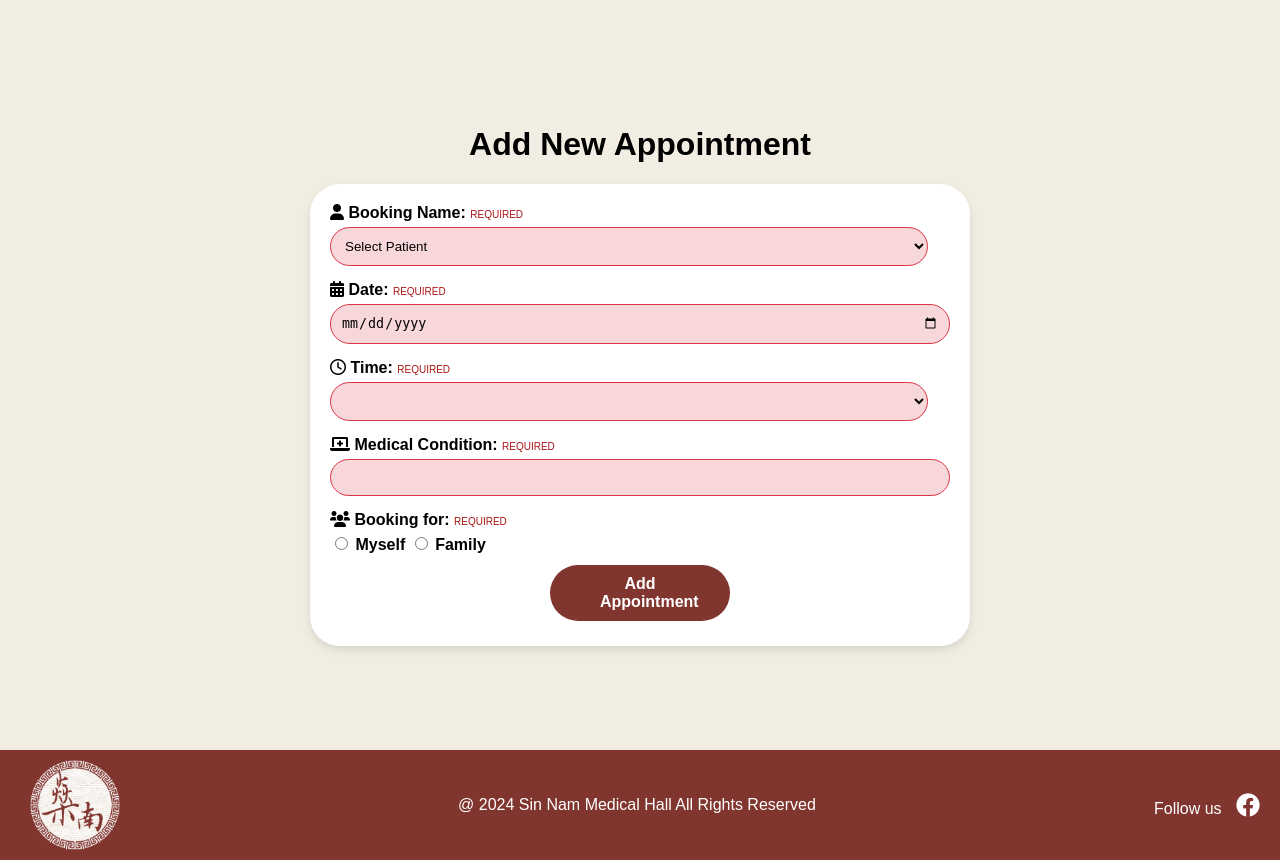
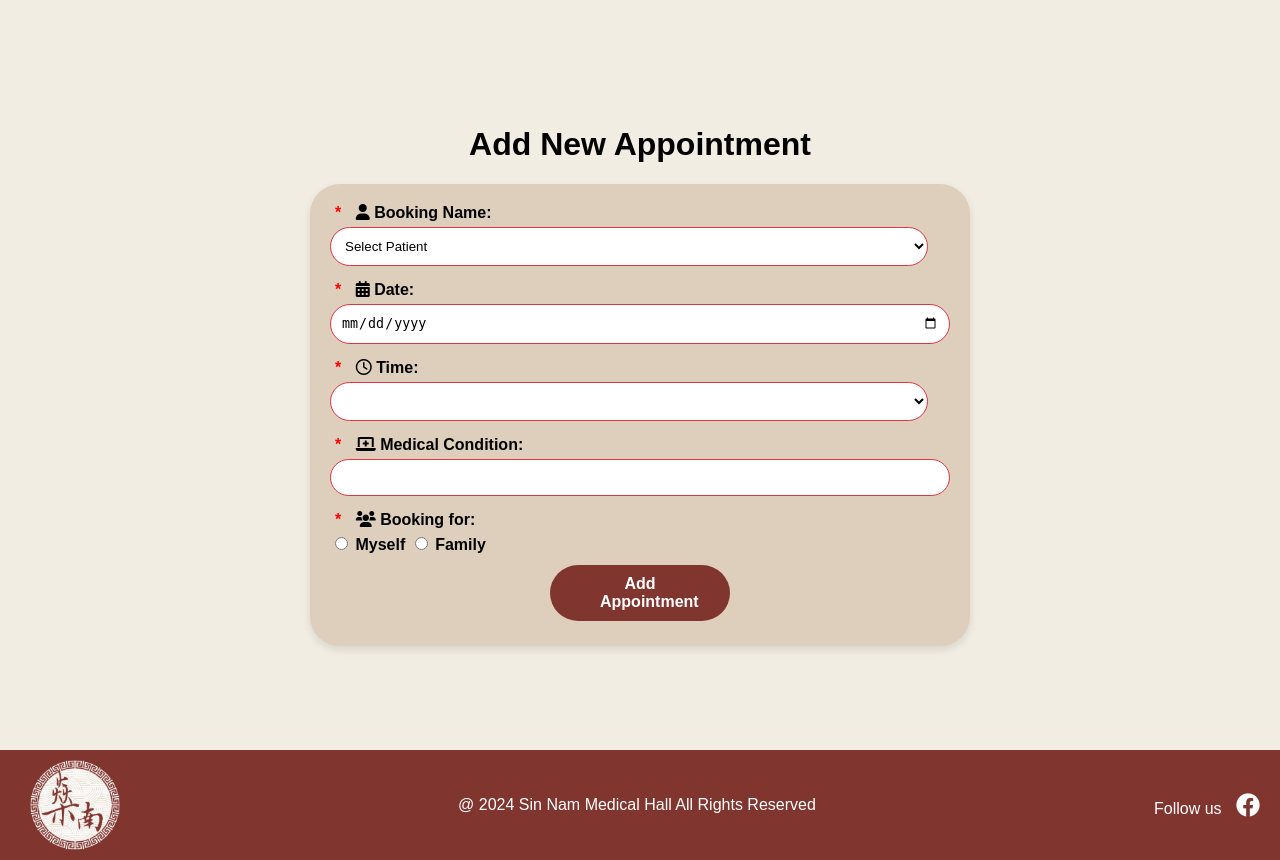
Before and after one commit to weih3ng/SINNAM_FYP, a PHP site: page /SINNAM_FYP/adminAddAppointment.php in a window 1280 px wide. Shown: the part 114-974 px from the top of the page. Run offline with PHP 8.4, Linux system fonts and the light colour scheme; tables that the repository leaves empty or names only in its code hold one stand-in row (values such as "Sample post"); lists and menus that the app fills with data are empty; some libraries are stand-ins or nearby versions.

Commit message:
same username cannnot be added for user, changed text fields and container colours, added asterisk and removed "REQUIRED"

```diff
--- a/adminAddAppointment.php
+++ b/adminAddAppointment.php
@@ -94,7 +94,7 @@ if ($patients_result && mysqli_num_rows($patients_result) > 0) {
         }
 
         .form-container {
-            background-color: #ffffff;
+            background-color: #DECFBC;
             padding: 20px;
             border-radius: 30px;
             box-shadow: 0 4px 8px rgba(0, 0, 0, 0.1);
@@ -115,6 +115,13 @@ if ($patients_result && mysqli_num_rows($patients_result) > 0) {
             font-weight: bold;
         }
 
+        .form-container label.required-label::before {
+            content: " *";
+            color: red;
+            margin-left: 5px;
+            padding-right: 10px;
+        }
+
         .form-container input,
         .form-container select {
             margin-bottom: 10px;
@@ -132,7 +139,7 @@ if ($patients_result && mysqli_num_rows($patients_result) > 0) {
             margin-bottom: 15px;
             border: 1px solid #DC3545;
             border-radius: 20px;
-            background-color: #F8D7DA;
+            background-color: white;
 
         }
 
@@ -155,13 +162,6 @@ if ($patients_result && mysqli_num_rows($patients_result) > 0) {
 
         .form-container button:hover {
             background-color: #6b2c27;
-        }
-
-        .ipsFieldRow_required {
-            font-size: 10px;
-            text-transform: uppercase;
-            color: #aa1414;
-            font-weight: 500;
         }
 
         /* additional CSS styling for navigation bar */
@@ -217,35 +217,25 @@ if ($patients_result && mysqli_num_rows($patients_result) > 0) {
         <h1>Add New Appointment</h1>
         <div class="form-container">
             <form action="adminAddAppointment.php" method="POST">
-                <label for="patients_id">
-                    <i class="fas fa-user"></i> Booking Name:
-                    <span class="ipsFieldRow_required">Required</span>
-                </label>
+                <label for="patients_id" class="required-label">
+                    <i class="fas fa-user"></i> Booking Name:</label>
                 <select id="patients_id" name="patients_id" required>
                     <option value="">Select Patient</option>
                     <?php foreach ($patients as $id => $name): ?>
                         <option value="<?php echo $id; ?>"><?php echo $name; ?></option>
                     <?php endforeach; ?>
                 </select>
-                <label for="date">
-                    <i class="fas fa-calendar-alt"></i> Date:
-                    <span class="ipsFieldRow_required">Required</span>
-                </label>
+                <label for="date" class="required-label">
+                    <i class="fas fa-calendar-alt"></i> Date:</label>
                 <input type="date" id="date" name="date" required>
-                <label for="time">
-                    <i class="far fa-clock"></i> Time:
-                    <span class="ipsFieldRow_required">Required</span>
-                </label>
+                <label for="time" class="required-label">
+                    <i class="far fa-clock"></i> Time:</label>
                 <select id="time" name="time" required></select>
-                <label for="medical_condition">
-                    <i class="fas fa-laptop-medical"></i> Medical Condition:
-                    <span class="ipsFieldRow_required">Required</span>
-                </label>
+                <label for="medical_condition" class="required-label">
+                    <i class="fas fa-laptop-medical"></i> Medical Condition:</label>
                 <input type="text" id="medical_condition" name="medical_condition" required>
-                <label for="is_for_self">
-                    <i class="fas fa-users"></i> Booking for:
-                    <span class="ipsFieldRow_required">Required</span>
-                </label>
+                <label for="is_for_self" class="required-label">
+                    <i class="fas fa-users"></i> Booking for:</label>
                 <div>
                     <input type="radio" id="is_for_self_myself" name="is_for_self" value="1" required>
                     <label for="is_for_self_myself">Myself</label>
@@ -253,20 +243,16 @@ if ($patients_result && mysqli_num_rows($patients_result) > 0) {
                     <label for="is_for_self_family">Family</label>
                 </div>
                 <div id="family_info" style="display: none;">
-                    <label for="relationship_type">
-                        <i class="fas fa-people-arrows"></i> Relationship Type:
-                        <span class="ipsFieldRow_required">Required</span>
-                    </label>
+                    <label for="relationship_type" class="required-label">
+                        <i class="fas fa-people-arrows"></i> Relationship Type:</label>
                     <select id="relationship_type" name="relationship_type">
                         <option value="spouse">Spouse</option>
                         <option value="child">Child</option>
                         <option value="parent">Parent</option>
                         <option value="other">Other</option>
                     </select>
-                    <label for="family_name">
-                        <i class="fas fa-user-tag"></i> Family Name:
-                        <span class="ipsFieldRow_required">Required</span>
-                    </label>
+                    <label for="family_name" class="required-label">
+                        <i class="fas fa-user-tag"></i> Family name:</label>
                     <input type="text" id="family_name" name="family_name">
                 </div>
                 <div class="button-container">
```
Also changed, not shown: adminAddUser.php (+34 -16 lines), manageAppointments.php (+9 -4 lines), manageUsers.php (+9 -15 lines).
